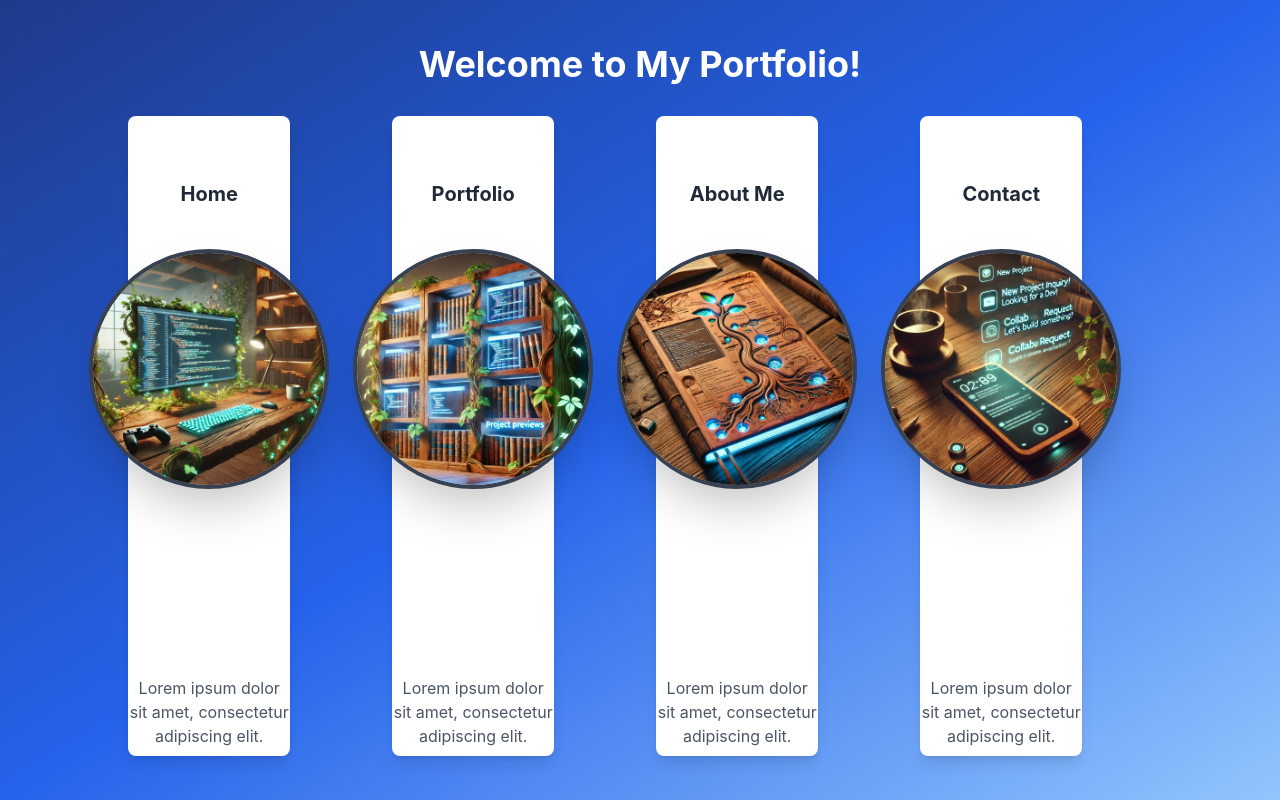
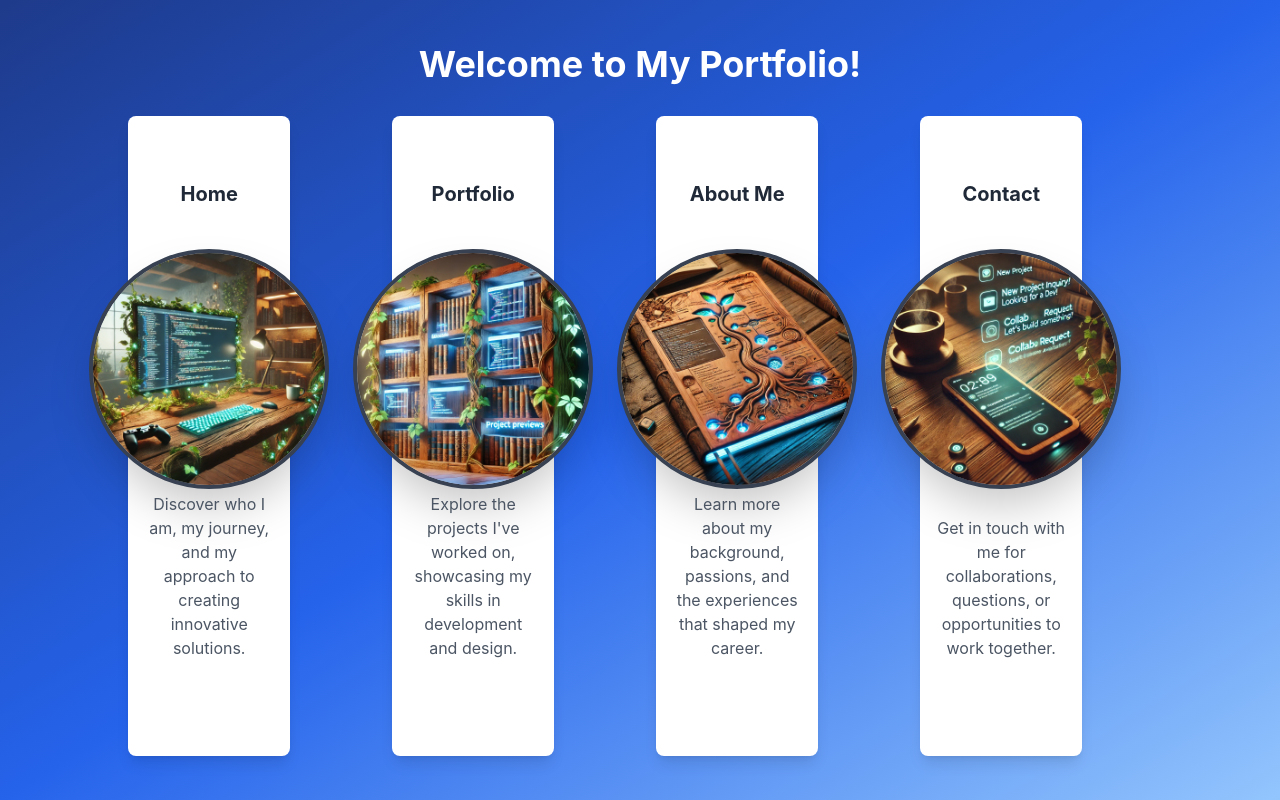
Before and after one commit to DevGameAlias/my-portfolio, a React (Create React App) app: page / in a window 1280 px wide. Built offline with nearby package versions, Linux system fonts and the light colour scheme; no server answers.

Commit message:
add content to landing page

```diff
--- a/src/pages/Landing.js
+++ b/src/pages/Landing.js
@@ -1,19 +1,20 @@
 import React from "react";
 import { Helmet } from "react-helmet";
 import { useNavigate } from "react-router-dom"; // React Router Hook
-import homeImage from "../assets/home-image.png";
-import portfolioImage from "../assets/portfolio-image.png";
-import aboutMeImage from "../assets/about-me-image.png";
-import contactImage from "../assets/contact-me.png";
+import homeImage from "../assets/home-image.png"; // Home Page Image
+import portfolioImage from "../assets/portfolio-image.png"; // Portfolio Page Image
+import aboutMeImage from "../assets/about-me-image.png"; // About Me Page Image
+import contactImage from "../assets/contact-me.png"; // Contact Page Image
 
 const Landing = () => {
   const navigate = useNavigate(); // Hook for navigation
 
+  // Define cards for navigation with title, image, and path
   const cards = [
-    { title: "Home", image: homeImage, path: "/home" },
-    { title: "Portfolio", image: portfolioImage, path: "/portfolio" },
-    { title: "About Me", image: aboutMeImage, path: "/about" },
-    { title: "Contact", image: contactImage, path: "/contact" },
+    { title: "Home", image: homeImage, path: "/home", description: "Discover who I am, my journey, and my approach to creating innovative solutions." },
+    { title: "Portfolio", image: portfolioImage, path: "/portfolio", description: "Explore the projects I've worked on, showcasing my skills in development and design." },
+    { title: "About Me", image: aboutMeImage, path: "/about", description: "Learn more about my background, passions, and the experiences that shaped my career." },
+    { title: "Contact", image: contactImage, path: "/contact", description: "Get in touch with me for collaborations, questions, or opportunities to work together." },
   ];
 
   return (
@@ -51,7 +52,8 @@ const Landing = () => {
                 <img src={card.image} alt={card.title} className="w-full h-full object-cover rounded-full" />
               </div>
 
-              <p className="absolute bottom-2 text-gray-600 text-center w-full">Lorem ipsum dolor sit amet, consectetur adipiscing elit.</p>
+              {/* Description positioned higher with padding */}
+              <p className="absolute bottom-24 px-4 text-gray-600 text-center w-full">{card.description}</p>
             </div>
           ))}
         </div>
```
